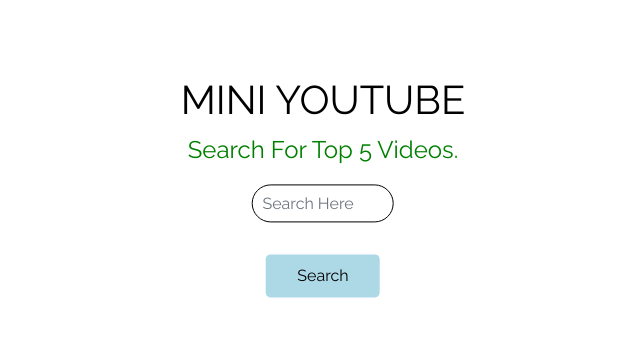
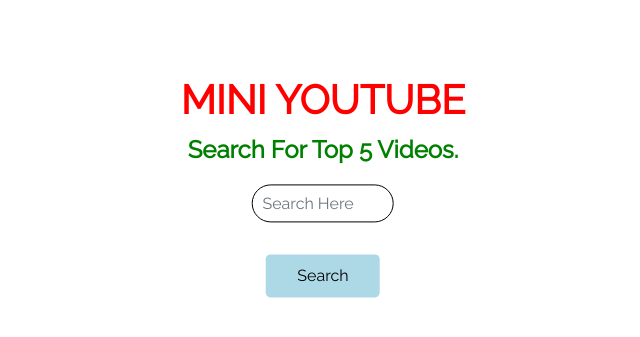
Before and after one commit to LokarePurva121/miniUtube.git.io, a plain HTML site: page index.html in a window 1280 px wide. Shown: the part 333-670 px from the top of the page, without its empty margins (317-957 px from the left). Drawn offline with nearby package versions, Linux system fonts and the light colour scheme.

Commit message:
Done some changes in h1

```diff
--- a/index.html
+++ b/index.html
@@ -36,7 +36,8 @@
 
 	font-size: 2.5rem;
 	text-align: center;
-	color: black;
+	color: red;
+
 }
 .div1 p{
 	text-align: center;
@@ -75,7 +76,7 @@
 <body>
 	<section class="f1">
 		<div class="div1">
-			<h1>MINI YOUTUBE</h1>
+			<h1><strong>MINI YOUTUBE<strong></h1>
 			<p>
 				Search For Top 5 Videos.
 			</p>
```
